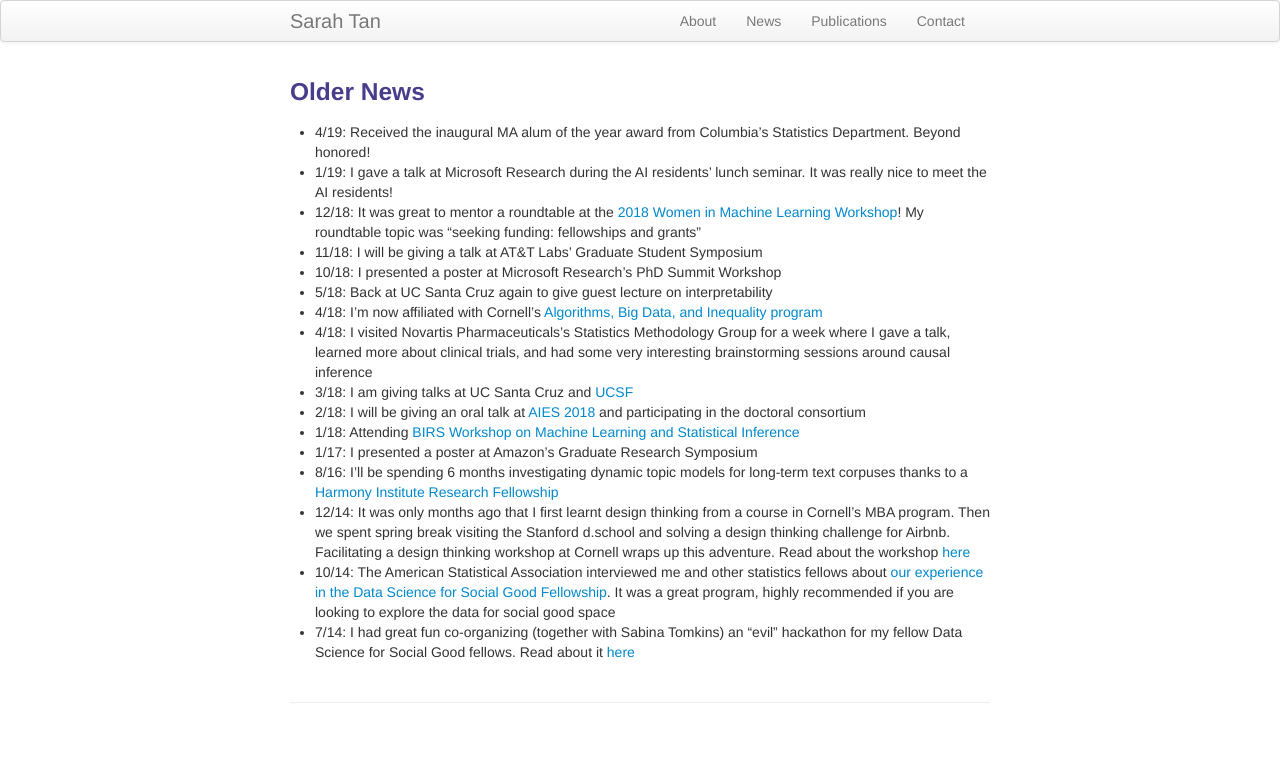
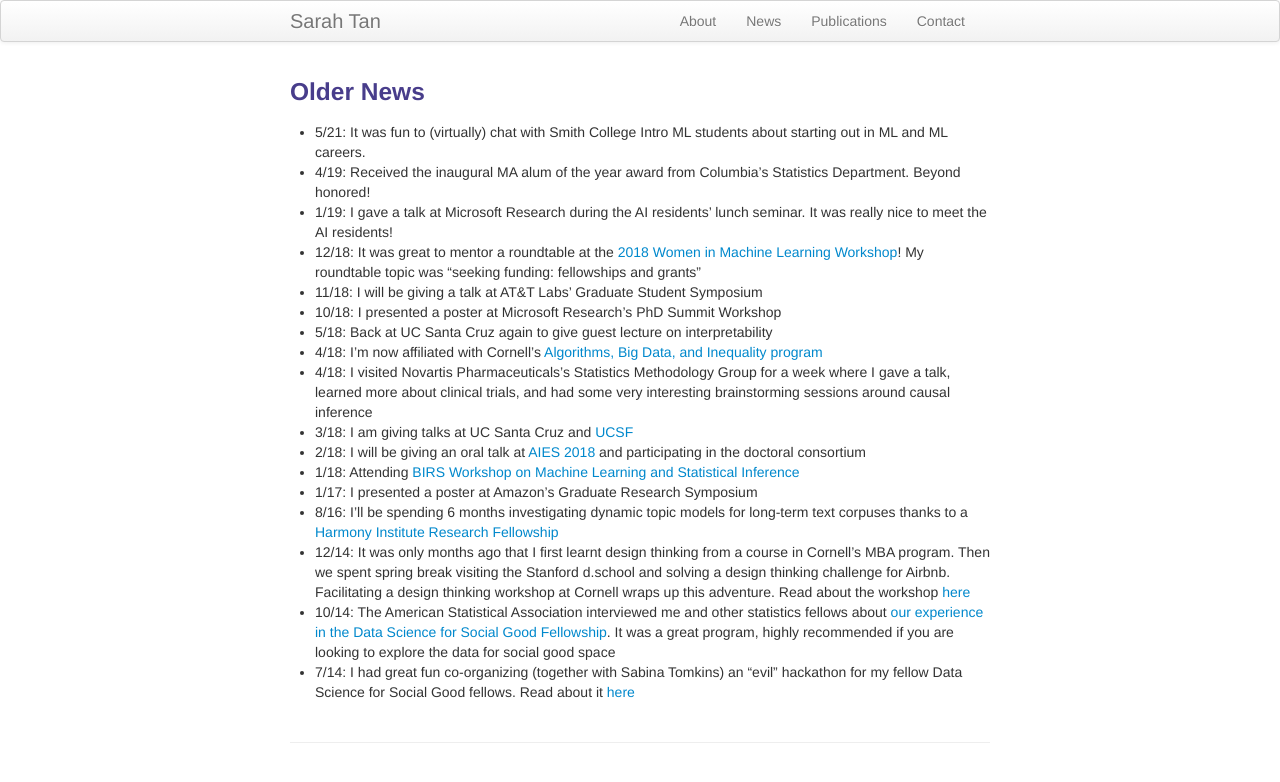
Before and after one commit to shftan/shftan.github.io, a Jekyll site: the page built from oldernews.md, in a window 1280 px wide. Shown: the top 782 px of the page. Built offline with Jekyll 4.4.1, drawn with Linux system fonts in a browser that asks for light colours.

Commit message:
Update oldernews.md

```diff
--- a/oldernews.md
+++ b/oldernews.md
@@ -7,6 +7,7 @@ keywords: Sarah Tan, Cornell, Statistics, interpretability, causal inference
 
 <div class="row-fluid" id="news"><h3>Older News</h3>
 </div>
+- 5/21: It was fun to (virtually) chat with Smith College Intro ML students about starting out in ML and ML careers.
 - 4/19: Received the inaugural MA alum of the year award from Columbia's Statistics Department. Beyond honored!
 - 1/19: I gave a talk at Microsoft Research during the AI residents' lunch seminar. It was really nice to meet the AI residents!
 - 12/18: It was great to mentor a roundtable at the [2018 Women in Machine Learning Workshop](https://docs.google.com/document/d/1Xm0EIgM9ZPAaX39bbGmkQ-tzzQvWewgmuK4sI2cvgg4/edit)! My roundtable topic was "seeking funding: fellowships and grants"
```
